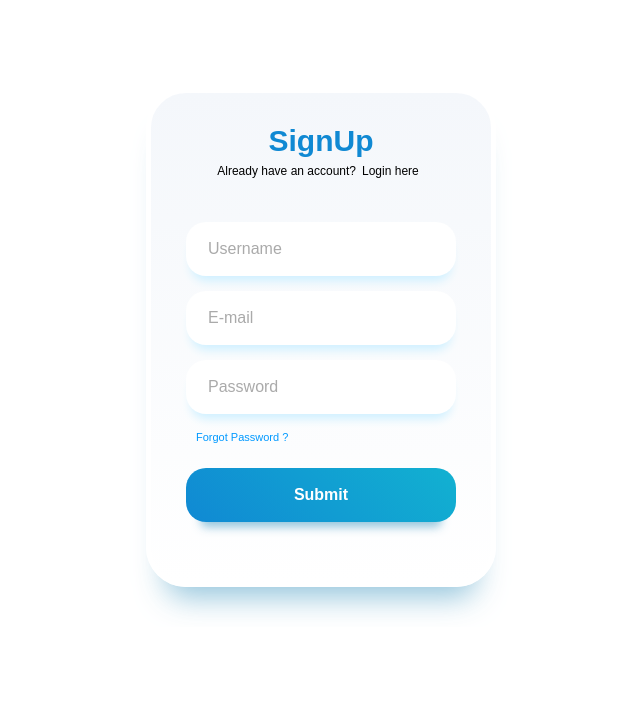
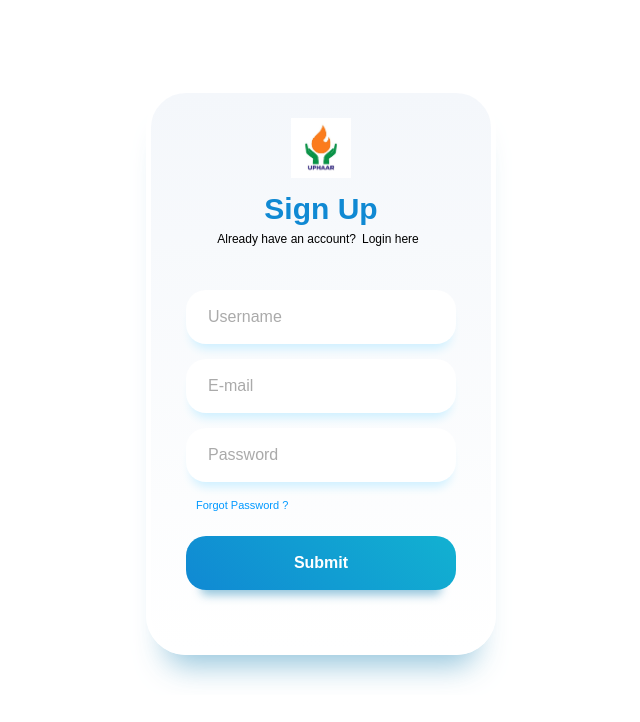
Before and after one commit to Adityalad-25/Uphaar-Admin, a React (Create React App) app: page /signup in a window 1280 px wide. Shown: the top 722 px of the page, without its empty margins (319-959 px from the left). Built offline with nearby package versions, Linux system fonts and the light colour scheme; a web font is replaced by a local one.

Commit message:
added uphaar logo in login and signup page

```diff
--- a/src/components/Login.jsx
+++ b/src/components/Login.jsx
@@ -102,7 +102,11 @@ function Login() {
     <>
      <div className="main-container d-flex align-items-center justify-content-center">
       <div className="container">
-  <div className="heading">Login</div>
+          <img
+            style={{ height: "60px", width: "60px" }}
+            src="uphaar-logo.jpeg"
+          ></img>
+          <div className="heading">Login</div>
   <h6 style={{color:'black',fontSize:'12px'}}>Don't have an account?<button style={{border:'none',backgroundColor:'transparent'}} onClick={signup}>Create Account</button></h6>
   <form action="" className="form">
     <input
--- a/src/components/Signup.jsx
+++ b/src/components/Signup.jsx
@@ -103,7 +103,11 @@ function Login() {
     <>
      <div className="main-container d-flex align-items-center justify-content-center mt-5 ">
       <div className="container">
-  <div className="heading">SignUp</div>
+      <img
+            style={{ height: "60px", width: "60px" }}
+            src="uphaar-logo.jpeg"
+          ></img>
+          <div className="heading mt-2">Sign Up</div>
   <h6 style={{color:'black',fontSize:'12px'}}>Already have an account?<button style={{border:'none',backgroundColor:'transparent'}} onClick={logins}>Login here</button></h6>
 
   <form action="" className="form">
```
Also changed, not shown: src/constants/API_Constants.js (line endings or trailing spaces), src/pages/PolicePage.jsx (added).
